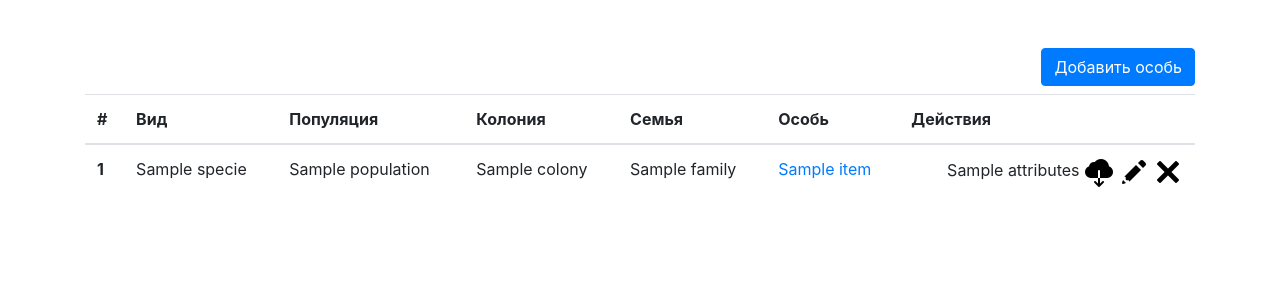
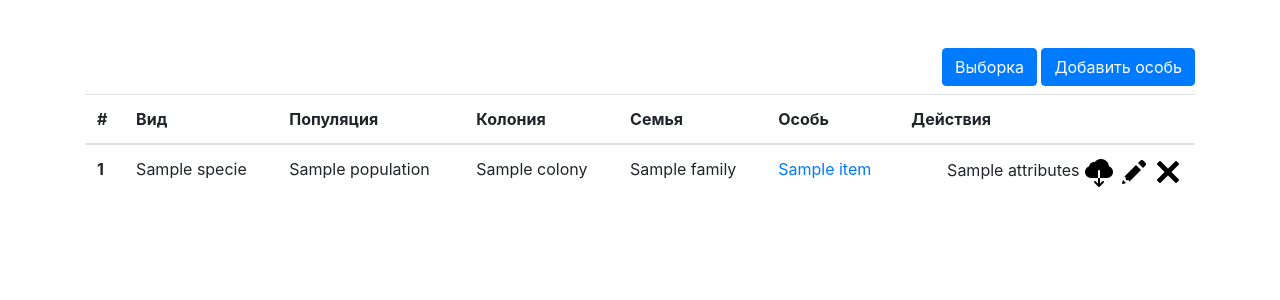
Before and after one commit to ivan-uskov/emap, a Symfony app: template templates/home.html.twig in a window 1280 px wide. Shown: the part 56-356 px from the top of the page. Run offline with Twig, Linux system fonts and the light colour scheme; the template is opened without the code that fills it: most values are stand-ins (such as "Sample title", 1, 10 or a date in 2020); some libraries are stand-ins or nearby versions.

Commit message:
Добавил кнопку выборки

```diff
--- a/templates/home.html.twig
+++ b/templates/home.html.twig
@@ -26,6 +26,7 @@
 
 {% block body %}
     <div class="text-right">
+        <a class="btn btn-primary mb-2" href="{{ path('graph') }}" role="button">Выборка</a>
         <a class="btn btn-primary mb-2" href="{{ path('melogram') }}" role="button">Добавить особь</a>
     </div>
     <div class="list">
```
